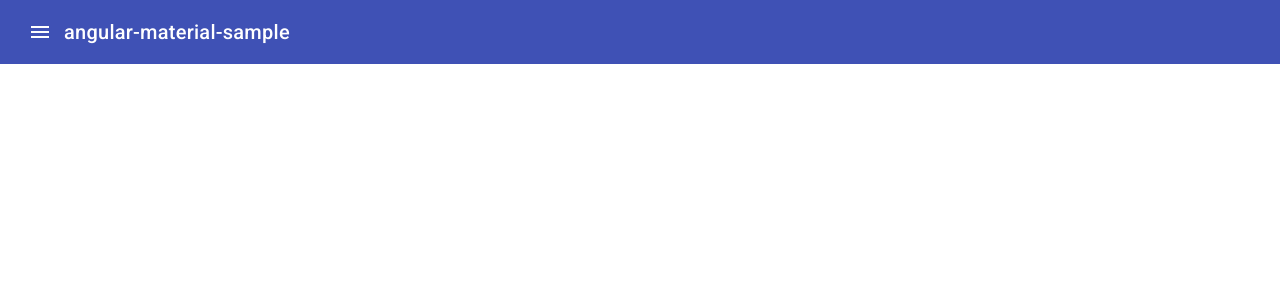
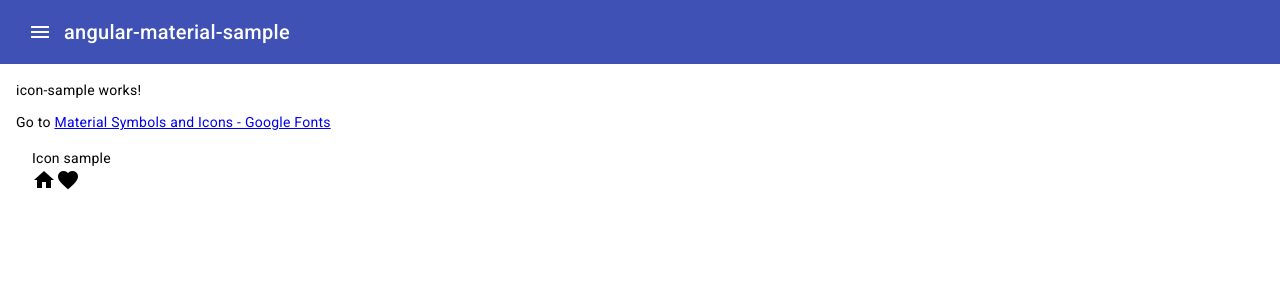
Before and after one commit to nakamurakko/angular-material-sample, an Angular app: page /icon-sample in a window 1280 px wide. Before the commit this address led to /. Shown: the top 300 px of the page. Built offline with nearby package versions, Linux system fonts and the light colour scheme.

Commit message:
Icon サンプルを追加。

```diff
--- a/src/app/app-routing.module.ts
+++ b/src/app/app-routing.module.ts
@@ -5,6 +5,7 @@ import { BadgeSampleComponent } from './badge-sample/badge-sample.component';
 import { CheckboxSampleComponent } from './checkbox-sample/checkbox-sample.component';
 import { DialogSampleComponent } from './dialog-sample/dialog-sample.component';
 import { FormFieldSampleComponent } from './form-field-sample/form-field-sample.component';
+import { IconSampleComponent } from './icon-sample/icon-sample.component';
 import { MenuSampleComponent } from './menu-sample/menu-sample.component';
 import { ProgressBarSampleComponent } from './progress-bar-sample/progress-bar-sample.component';
 import { SelectSampleComponent } from './select-sample/select-sample.component';
@@ -15,6 +16,7 @@ const routes: Routes = [
   { path: 'checkbox-sample', component: CheckboxSampleComponent },
   { path: 'dialog-sample', component: DialogSampleComponent },
   { path: 'form-field-sample', component: FormFieldSampleComponent },
+  { path: 'icon-sample', component: IconSampleComponent },
   { path: 'menu-sample', component: MenuSampleComponent },
   { path: 'progress-bar-sample', component: ProgressBarSampleComponent },
   { path: 'select-sample', component: SelectSampleComponent },
--- a/src/app/app.component.html
+++ b/src/app/app.component.html
@@ -14,6 +14,8 @@
     <button mat-menu-item
             routerLink="/form-field-sample">form-field-sample</button>
     <button mat-menu-item
+            routerLink="/icon-sample">icon-sample</button>
+    <button mat-menu-item
             routerLink="/menu-sample">menu-sample</button>
     <button mat-menu-item
             routerLink="/progress-bar-sample">progress-bar-sample</button>
--- a/src/app/app.module.ts
+++ b/src/app/app.module.ts
@@ -21,6 +21,7 @@ import { CheckboxSampleComponent } from './checkbox-sample/checkbox-sample.compo
 import { ConfirmDialogComponent } from './dialog-sample/confirm-dialog/confirm-dialog.component';
 import { DialogSampleComponent } from './dialog-sample/dialog-sample.component';
 import { FormFieldSampleComponent } from './form-field-sample/form-field-sample.component';
+import { IconSampleComponent } from './icon-sample/icon-sample.component';
 import { MenuSampleComponent } from './menu-sample/menu-sample.component';
 import { ProgressBarSampleComponent } from './progress-bar-sample/progress-bar-sample.component';
 import { SelectSampleComponent } from './select-sample/select-sample.component';
@@ -33,6 +34,7 @@ import { SelectSampleComponent } from './select-sample/select-sample.component';
     ConfirmDialogComponent,
     DialogSampleComponent,
     FormFieldSampleComponent,
+    IconSampleComponent,
     MenuSampleComponent,
     ProgressBarSampleComponent,
     SelectSampleComponent,
--- a/src/app/badge-sample/badge-sample.component.ts
+++ b/src/app/badge-sample/badge-sample.component.ts
@@ -1,5 +1,8 @@
 import { Component, OnInit } from '@angular/core';
 
+/**
+ * Badge サンプル。
+ */
 @Component({
   selector: 'app-badge-sample',
   templateUrl: './badge-sample.component.html',
--- a/src/app/checkbox-sample/checkbox-sample.component.ts
+++ b/src/app/checkbox-sample/checkbox-sample.component.ts
@@ -1,5 +1,8 @@
 import { Component, OnInit } from '@angular/core';
 
+/**
+ * Checkbox サンプル。
+ */
 @Component({
   selector: 'app-checkbox-sample',
   templateUrl: './checkbox-sample.component.html',
--- a/src/app/form-field-sample/form-field-sample.component.ts
+++ b/src/app/form-field-sample/form-field-sample.component.ts
@@ -1,5 +1,8 @@
 import { Component, OnInit } from '@angular/core';
 
+/**
+ * Form field サンプル。
+ */
 @Component({
   selector: 'app-form-field-sample',
   templateUrl: './form-field-sample.component.html',
--- /dev/null
+++ b/src/app/icon-sample/icon-sample.component.html
@@ -0,0 +1,19 @@
+<p>icon-sample works!</p>
+
+<!-- <button mat-raised-button>Material Symbols and Icons - Google Fonts</button> -->
+
+<label>Go to
+  <a href="https://fonts.google.com/icons?hl=ja"
+     rel="noopener noreferrer"
+     target="_blank">Material Symbols and Icons - Google Fonts</a>
+
+</label>
+
+<div class="div-padding">
+  <div>
+    <label>Icon sample</label>
+  </div>
+
+  <mat-icon fontIcon="home"></mat-icon>
+  <mat-icon fontIcon="favorite"></mat-icon>
+</div>
--- a/src/app/menu-sample/menu-sample.component.ts
+++ b/src/app/menu-sample/menu-sample.component.ts
@@ -1,7 +1,7 @@
 import { Component, OnInit } from '@angular/core';
 
 /**
- * メニューサンプル。
+ * Menu サンプル。
  */
 @Component({
   selector: 'app-menu-sample',
--- a/src/app/progress-bar-sample/progress-bar-sample.component.ts
+++ b/src/app/progress-bar-sample/progress-bar-sample.component.ts
@@ -1,8 +1,9 @@
-import { SampleService } from './../services/sample.service';
 import { Component, OnInit } from '@angular/core';
 
+import { SampleService } from '../services/sample.service';
+
 /**
- * プログレスバーサンプル。
+ * Progress bar サンプル。
  */
 @Component({
   selector: 'app-progress-bar-sample',
```
Also changed, not shown: src/app/icon-sample/icon-sample.component.ts (added, +15 -0 lines), src/app/icon-sample/icon-sample.component.css (added), 1 other file (tests, documents, lock files or other folders).
